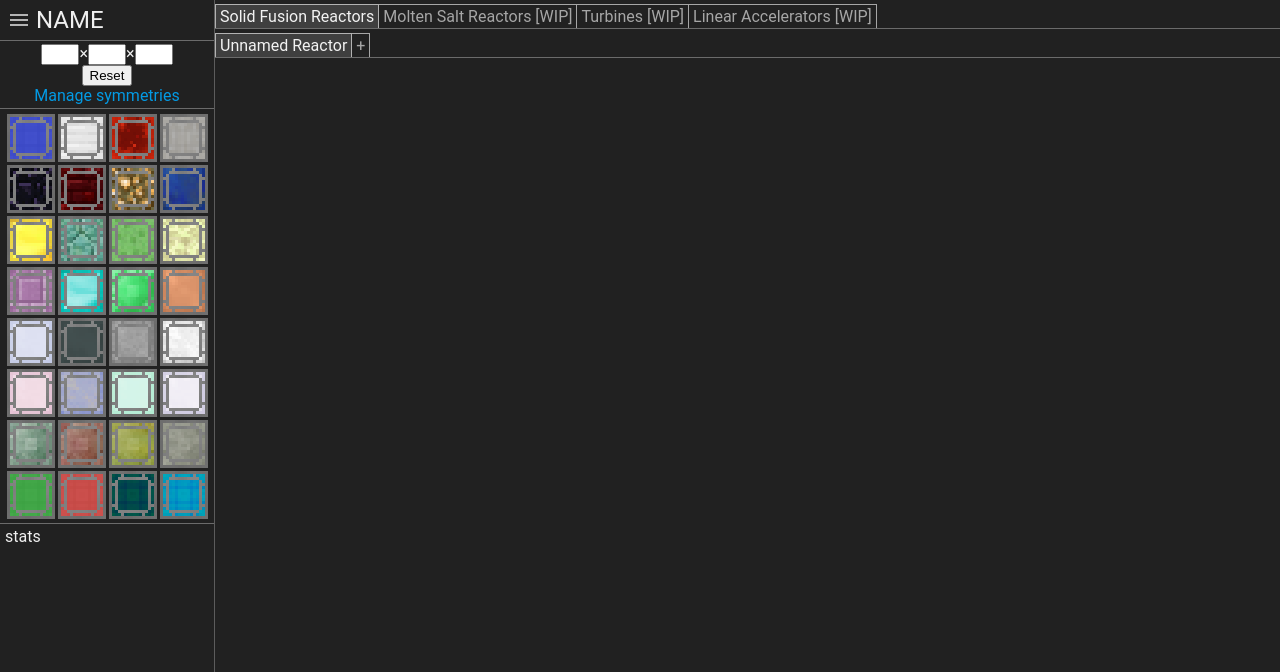
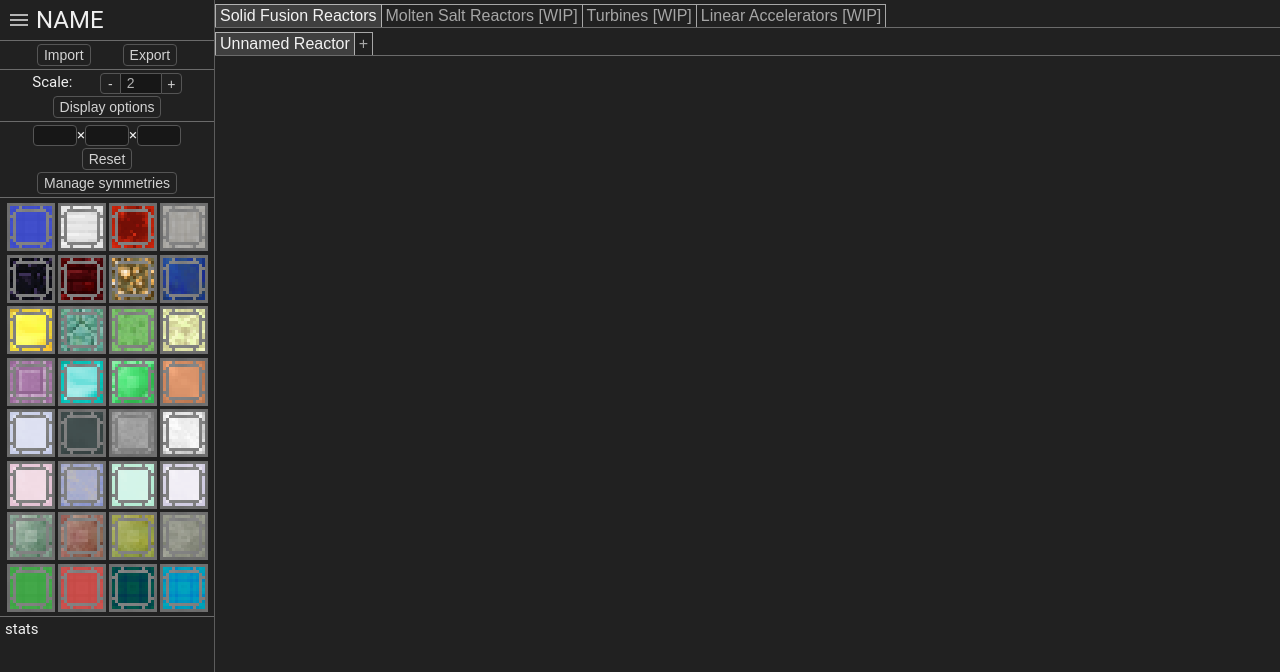
Before and after one commit to CodedSakura/NCO-fission-helper, a React (Create React App) app: page / in a window 1280 px wide. Shown: the top 672 px of the page. Built offline with nearby package versions, Linux system fonts and the light colour scheme; no server answers.

Commit message:
add most needed buttons

```diff
--- a/src/App.tsx
+++ b/src/App.tsx
@@ -30,7 +30,6 @@ class App extends React.Component<{}, State> {
       const cfg = new Config(t, "0.0.1");
       console.log(cfg);
       const r = getReactorFromHellrageConfig(sampleC, cfg);
-      // console.log(JSON.stringify(r.export()));
       this.setState({reactor: r});
     });
 
@@ -59,11 +58,28 @@ class App extends React.Component<{}, State> {
               <div className="panel__link">Settings</div>
               <div className="panel__footer">
                 Made by CodedSakura, 2020<br/>
-                <a href={`https://github.com/CodedSakura/NCO-fission-helper/commit/${process.env.REACT_APP_GIT_SHA}`}>{process.env.REACT_APP_GIT_SHA}</a> /
-                {" "}<a href="https://github.com/CodedSakura/NCO-fission-helper">{"???"}</a><br/>
+                <a tabIndex={-1} href={`https://github.com/CodedSakura/NCO-fission-helper/commit/${process.env.REACT_APP_GIT_SHA}`}>{process.env.REACT_APP_GIT_SHA}</a> /
+                {" "}<a tabIndex={-1} href="https://github.com/CodedSakura/NCO-fission-helper">{"???"}</a><br/>
               </div>
             </BurgerMenu>
             NAME
+          </div>
+          <div className="flex__cols flex--even">
+            <button>Import</button>
+            <button>Export</button>
+          </div>
+          <div>
+            <div className="flex__cols flex--even">
+              Scale:
+              <div className="scale_select">
+                <button>-</button>
+                <input type="text" value={2} readOnly tabIndex={-1}/>
+                <button>+</button>
+              </div>
+            </div>
+            <div className="flex__cols flex--even">
+              <button>Display options</button>
+            </div>
           </div>
           <div className="dim_select">
             <div>
@@ -77,7 +93,7 @@ class App extends React.Component<{}, State> {
               <button>Reset</button>
             </div>
             <div>
-              <a href="/">Manage symmetries</a>
+              <button>Manage symmetries</button>
             </div>
           </div>
           <div className="block_picker">
@@ -90,14 +106,14 @@ class App extends React.Component<{}, State> {
         </div>
         <div className="grid_container">
           <div className="navigation">
-            <a href="/" className="navigation--active">Solid Fusion Reactors</a>
-            <a href="/">Molten Salt Reactors [WIP]</a>
-            <a href="/">Turbines [WIP]</a>
-            <a href="/">Linear Accelerators [WIP]</a>
+            <button className="navigation--active">Solid Fusion Reactors</button>
+            <button>Molten Salt Reactors [WIP]</button>
+            <button>Turbines [WIP]</button>
+            <button>Linear Accelerators [WIP]</button>
           </div>
           <div className="navigation">
-            <a href="/" className="navigation--active">Unnamed Reactor</a>
-            <a href="/">+</a>
+            <button className="navigation--active">Unnamed Reactor</button>
+            <button>+</button>
           </div>
           <div className="grid_base">
             {this.state.reactor ? <FissionReactor reactor={this.state.reactor}/> : undefined}
--- a/src/Components/BurgerMenu.tsx
+++ b/src/Components/BurgerMenu.tsx
@@ -20,7 +20,8 @@ class BurgerMenu extends Component {
 
   render() {
     return <div>
-      <svg xmlns="http://www.w3.org/2000/svg" viewBox="-5 -5 18 18" width="36" height="36" className="burger_menu__icon" onClick={this.openMenu}>
+      <svg xmlns="http://www.w3.org/2000/svg" viewBox="-5 -5 18 18" width="36" height="36" className="burger_menu__icon"
+           onClick={this.openMenu} tabIndex={0}>
         <rect y="2" width="50%" height="1"/>
         <rect y="4.5" width="50%" height="1"/>
         <rect y="7" width="50%" height="1"/>
--- a/src/Style/App.scss
+++ b/src/Style/App.scss
@@ -13,6 +13,9 @@
     &:not(:first-child) {
       border-top: 1px solid #fff5;
       padding: 3px 5px;
+      > *:not(:first-child) {
+        padding-top: 2px;
+      }
     }
   }
 }
@@ -38,6 +41,9 @@
     border: 1px solid #fff9;
     border-bottom: none;
     cursor: pointer;
+    background-color: transparent;
+    font-size: 1rem;
+    border-radius: 0;
     &:not(:first-child) {
       border-left: none;
     }
@@ -74,6 +80,30 @@
   }
 }
 
+.scale_select {
+  display: flex;
+  > input {
+    width: 28px;
+    height: 15px;
+    border-radius: 0;
+    border-left: none;
+    border-right: none;
+  }
+  > button {
+    height: 21px;
+    width: 21px;
+    padding: 1px 0;
+    &:first-child {
+      border-bottom-right-radius: 0;
+      border-top-right-radius: 0;
+    }
+    &:last-child {
+      border-bottom-left-radius: 0;
+      border-top-left-radius: 0;
+    }
+  }
+}
+
 .block_picker {
   display: flex;
   flex-wrap: wrap;
@@ -85,17 +115,3 @@
     display: block;
   }
 }
-
-.flex {
-  &__rows {
-    display: flex;
-    flex-direction: column;
-  }
-  &__cols {
-    display: flex;
-    flex-direction: row;
-  }
-  &--center {
-    align-items: center;
-  }
-}
--- a/src/Style/BugerMenu.scss
+++ b/src/Style/BugerMenu.scss
@@ -8,7 +8,7 @@
   flex-direction: column;
   position: fixed;
   z-index: 1100;
-  background-color: #444d;
+  background-color: #444b;
   top: 0;
   bottom: 0;
   transform: translateX(-100%);
--- a/src/Style/global.scss
+++ b/src/Style/global.scss
@@ -3,6 +3,7 @@ body {
   color: #fffe;
   font-family: Roboto, sans-serif;
   margin: 0;
+  font-size: 15px;
 }
 
 a {
@@ -18,3 +19,72 @@ img.crisp {
   image-rendering: -moz-crisp-edges;
   image-rendering: crisp-edges;
 }
+
+button {
+  font-size: 14px;
+  color: #fffc;
+  background-color: transparent;
+  margin: 0;
+  padding: 2px 6px;
+  border: 1px solid #555;
+  border-radius: 4px;
+
+  &:hover {
+    background-color: #fff1;
+    color: #fffd;
+  }
+  &:focus {
+    outline: none;
+    border: 1px solid #999;
+    box-shadow: 0 0 2px 2px #fff3;
+  }
+  &:active {
+    outline: none;
+    border: 1px solid white;
+  }
+}
+
+input {
+  font-size: 14px;
+  color: #fffa;
+  background-color: #171717;
+  padding: 2px 6px;
+  border: 1px solid #555;
+  border-radius: 4px;
+  //-webkit-appearance: none;
+  -moz-appearance: textfield;
+  //margin: 0;
+  height: 15px;
+  line-height: 1.5;
+  &:hover:not(:disabled) {
+    -moz-appearance: none;
+  }
+  &:focus:not(:disabled) {
+    outline: none;
+    border: 1px solid #999;
+    box-shadow: 0 0 2px 2px #fff3;
+    color: #fffd;
+  }
+  &:active {
+    outline: none;
+    border: 1px solid white;
+  }
+}
+
+
+.flex {
+  &__rows {
+    display: flex;
+    flex-direction: column;
+  }
+  &__cols {
+    display: flex;
+    flex-direction: row;
+  }
+  &--center {
+    align-items: center;
+  }
+  &--even {
+    justify-content: space-evenly;
+  }
+}
```
